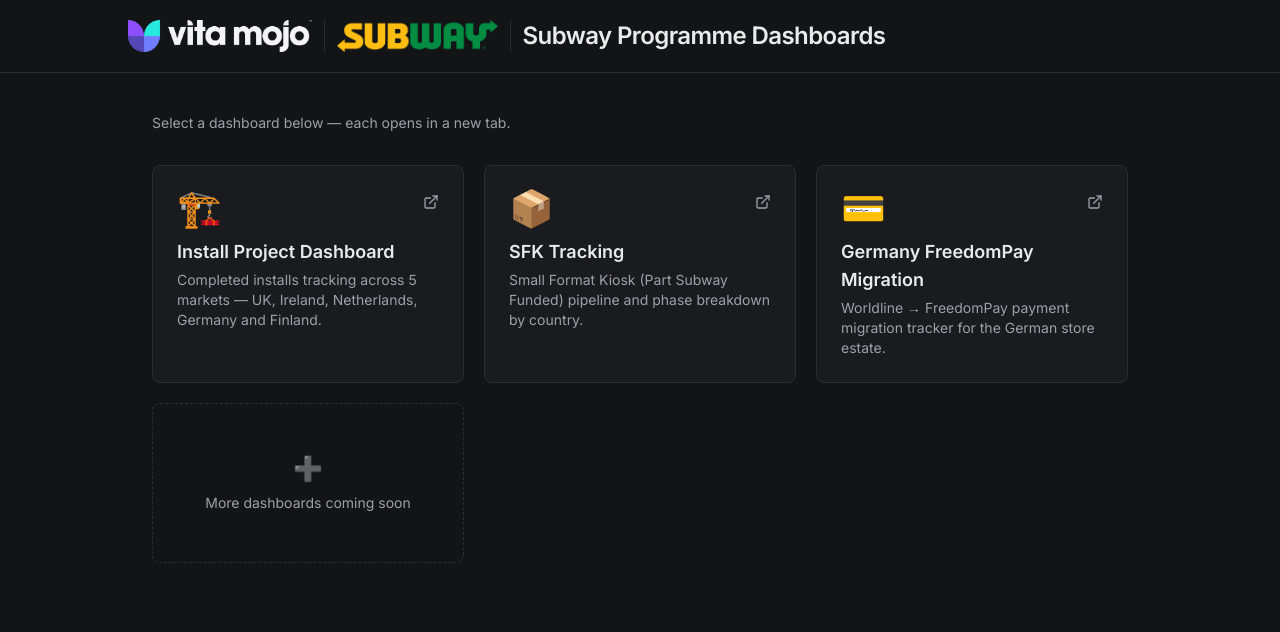
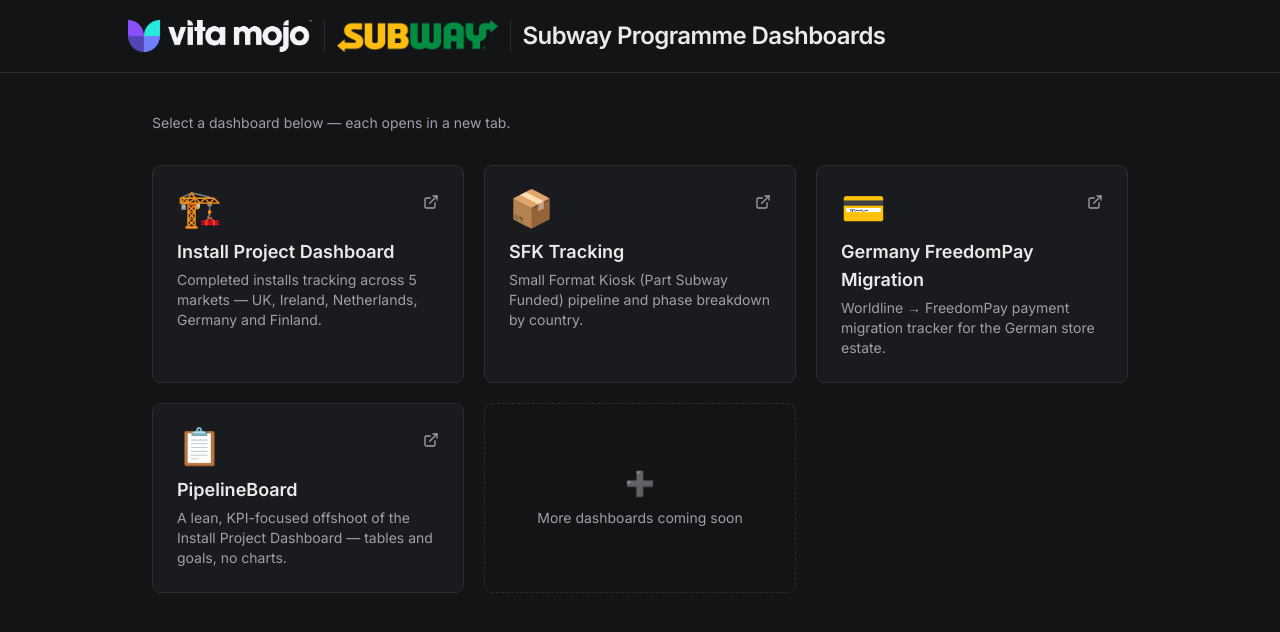
Before and after one commit to oliverwilliams-VM/swdashboard-hub, a React (Vite) app: page / in a window 1280 px wide. Shown: the top 632 px of the page. Built offline with nearby package versions, Linux system fonts and the light colour scheme; the HTML template or start-up script is replaced by a standard one.

Commit message:
Add files via upload

```diff
--- a/index.html
+++ b/index.html
@@ -15,6 +15,8 @@
     <link rel="dns-prefetch" href="https://sfktracking.vercel.app" />
     <link rel="preconnect" href="https://swdefp-swaps.vercel.app" />
     <link rel="dns-prefetch" href="https://swdefp-swaps.vercel.app" />
+    <link rel="preconnect" href="https://swpipeline-board.vercel.app" />
+    <link rel="dns-prefetch" href="https://swpipeline-board.vercel.app" />
   </head>
   <body>
     <div id="root"></div>
--- a/src/App.jsx
+++ b/src/App.jsx
@@ -20,6 +20,12 @@
     description: 'Worldline \u2192 FreedomPay payment migration tracker for the German store estate.',
     url: 'https://swdefp-swaps.vercel.app/',
     emoji: '\u{1F4B3}'
+  },
+  {
+    name: 'PipelineBoard',
+    description: 'A lean, KPI-focused offshoot of the Install Project Dashboard \u2014 tables and goals, no charts.',
+    url: 'https://swpipeline-board.vercel.app/',
+    emoji: '\u{1F4CB}'
   }
 ];
 
```
